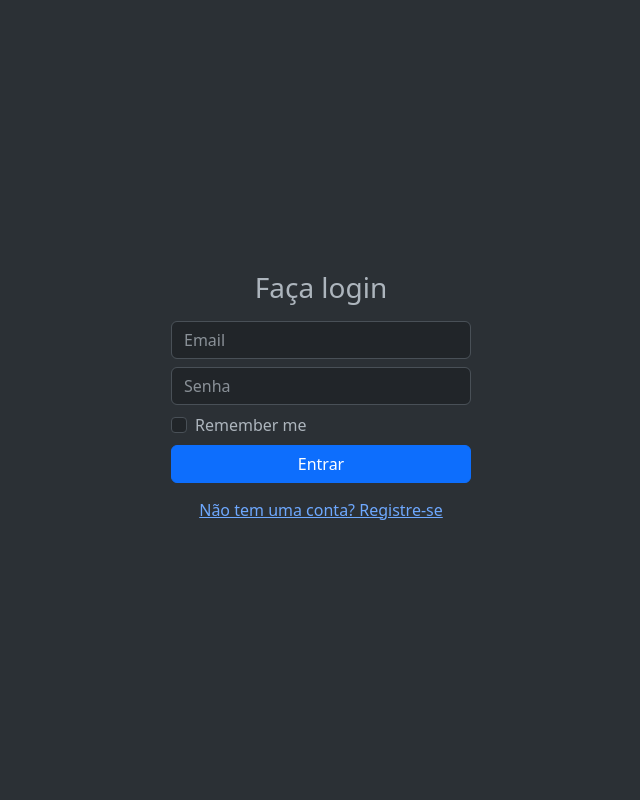
After one commit to MMoreira020/desenvolvimentoweb_flask_e_python, a Flask app: page /login in a window 1280 px wide. The commit adds this page. Shown: the whole page, without its empty margins (319-959 px from the left). Run offline with Flask 3, Linux system fonts and the light colour scheme.

Commit message:
BackEnd - Telas de Login e Cadastro

```diff
--- a/app.py
+++ b/app.py
@@ -1,6 +1,78 @@
-from flask import Flask, request, jsonify
+from flask import Flask, request, render_template, redirect, session
 from flask_sqlalchemy import SQLAlchemy
-from flask_bcrypt import Bcrypt
-from flask_cors import CORS
+import bcrypt
 
 app = Flask(__name__)
+app.config['SQLALCHEMY_DATABASE_URI'] = 'sqlite:///database.db'
+db = SQLAlchemy(app)
+app.secret_key = 'secret_key'
+
+class User(db.Model):
+    id = db.Column(db.Integer, primary_key=True)
+    name = db.Column(db.String(100), nullable=False)
+    email = db.Column(db.String(100), unique=True, nullable=False)
+    password = db.Column(db.String(100), nullable=False)
+
+    def __init__(self, name, email, password):
+        self.name = name
+        self.email = email
+        self.password = bcrypt.hashpw(password.encode('utf-8'), bcrypt.gensalt()).decode('utf-8')
+
+    def check_password(self, password):
+        return bcrypt.checkpw(password.encode('utf-8'), self.password.encode('utf-8'))
+
+with app.app_context():
+    db.create_all()
+
+@app.route('/')
+def index():
+    return render_template('index.html')
+
+@app.route('/register', methods=['GET', 'POST'])
+def register():
+    if request.method == 'POST':
+        name = request.form['name']
+        email = request.form['email']
+        password = request.form['password']
+
+        if User.query.filter_by(email=email).first():
+            return render_template('register.html', error="Email já registrado!")
+
+        new_user = User(name=name, email=email, password=password)
+        db.session.add(new_user)
+        db.session.commit()
+        return redirect('/login')
+
+    return render_template('register.html')
+
+@app.route('/login', methods=['GET', 'POST'])
+def login():
+    if request.method == 'POST':
+        email = request.form['email']
+        password = request.form['password']
+
+        user = User.query.filter_by(email=email).first()
+
+        if user and user.check_password(password):
+            session['email'] = user.email
+            return redirect('/dashboard')
+        else:
+            return render_template('login.html', error='Email e senha não cadastrados')
+
+    return render_template('login.html')
+
+@app.route('/dashboard')
+def dashboard():
+    if 'email' in session:
+        user = User.query.filter_by(email=session['email']).first()
+        return render_template('dashboard.html', user=user)
+
+    return redirect('/login')
+
+@app.route('/logout')
+def logout():
+    session.pop('email', None)
+    return redirect('/login')
+
+if __name__ == '__main__':
+    app.run(debug=True)
--- /dev/null
+++ b/templates/login.html
@@ -0,0 +1,37 @@
+<!DOCTYPE html>
+<html lang="en" data-bs-theme="dark">
+<head>
+    <meta charset="UTF-8">
+    <meta name="viewport" content="width=device-width, initial-scale=1.0">
+    <link href="https://cdn.jsdelivr.net/npm/bootstrap@5.3.0/dist/css/bootstrap.min.css" rel="stylesheet">
+    <link href="{{ url_for('static', filename='style.css') }}" rel="stylesheet">
+    <title>Login</title>
+    <style>
+        .form-container {
+            width: 100%;
+            max-width: 330px;
+            padding: 15px;
+            margin: auto;
+        }
+    </style>
+</head>
+<body class="d-flex align-items-center justify-content-center vh-100 bg-body-tertiary">
+    <main class="form-container">
+        <form action="/login" method="POST">
+            <h1 class="h3 mb-3 fw-normal text-center">Faça login</h1>
+
+            <input type="email" name="email" class="form-control mb-2" placeholder="Email" required>
+            <input type="password" name="password" class="form-control mb-2" placeholder="Senha" required>
+
+            <div class="form-check mb-2">
+                <input type="checkbox" class="form-check-input" id="rememberMe" name="remember_me">
+                <label class="form-check-label" for="rememberMe">Remember me</label>
+            </div>
+
+            <button class="btn btn-primary w-100">Entrar</button>
+            <a href="/register" class="btn btn-link d-block text-center mt-2">Não tem uma conta? Registre-se</a>
+
+        </form>
+    </main>
+</body>
+</html>
```
Also changed, not shown: LOGIN-FORM/index.html (deleted, +0 -32 lines), LOGIN-FORM/style.css (deleted, +0 -8 lines), main.py (deleted, +0 -24 lines), templates/dashboard.html (added, +17 -0 lines), templates/index.html (+16 -25 lines), templates/register.html (added, +53 -0 lines), instance/database.db (added).
